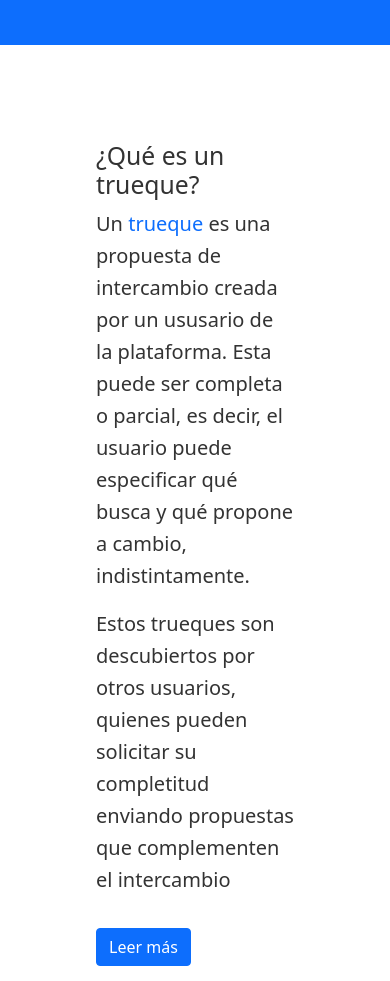
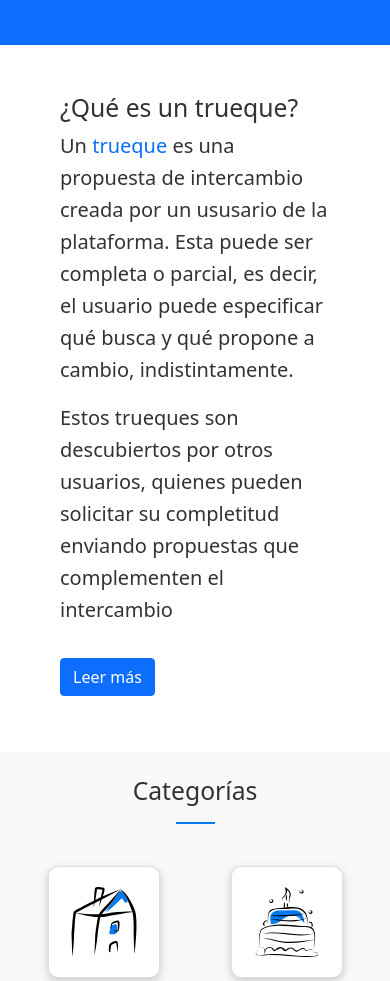
Before and after one commit to SusyBP/trueque-b5, a plain HTML site: page index.html in a window 390 px wide. Shown: the part 592-1573 px from the top of the page. Drawn offline with Linux system fonts and the light colour scheme.

Commit message:
Replaced p-5 by p-md-5 in the text of the about section

```diff
--- a/index.html
+++ b/index.html
@@ -75,7 +75,7 @@
                 <div class="col-md">
                     <img src="/images/undraw_sharing_articles_re_jnkp.svg" class="img-fluid w-70 d-none d-sm-block" alt="intercambiar">
                 </div>
-                <div class="col-md p-5">
+                <div class="col-md p-md-5">
                     <h2>¿Qué es un trueque?</h2>
                     <p class="lead">Un <span class="text-primary">trueque</span> es una propuesta de intercambio creada por un ususario de la plataforma. Esta puede ser completa o parcial, es decir, el usuario puede especificar qué busca y qué propone a cambio, indistintamente.</p>
                     <p class="lead"> Estos trueques son descubiertos por otros usuarios, quienes pueden solicitar su completitud enviando propuestas que complementen el intercambio</p>
```
